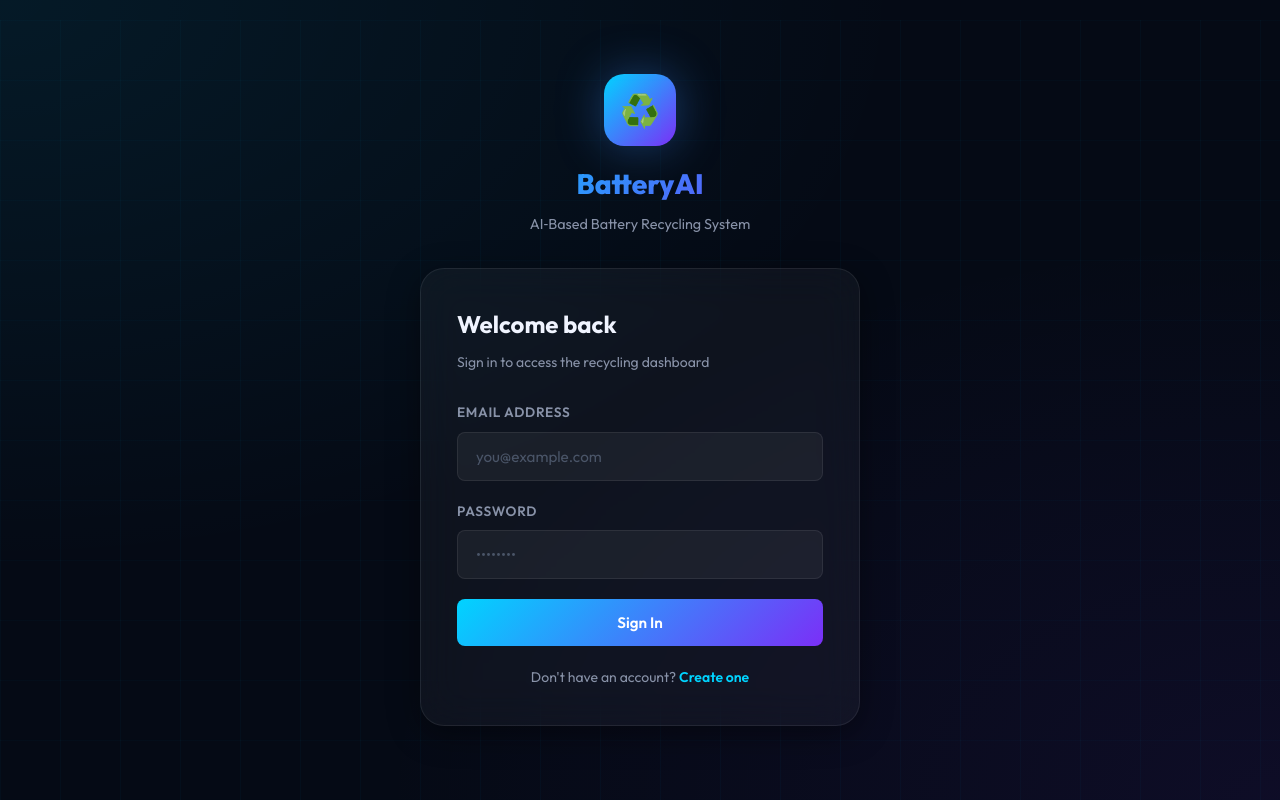
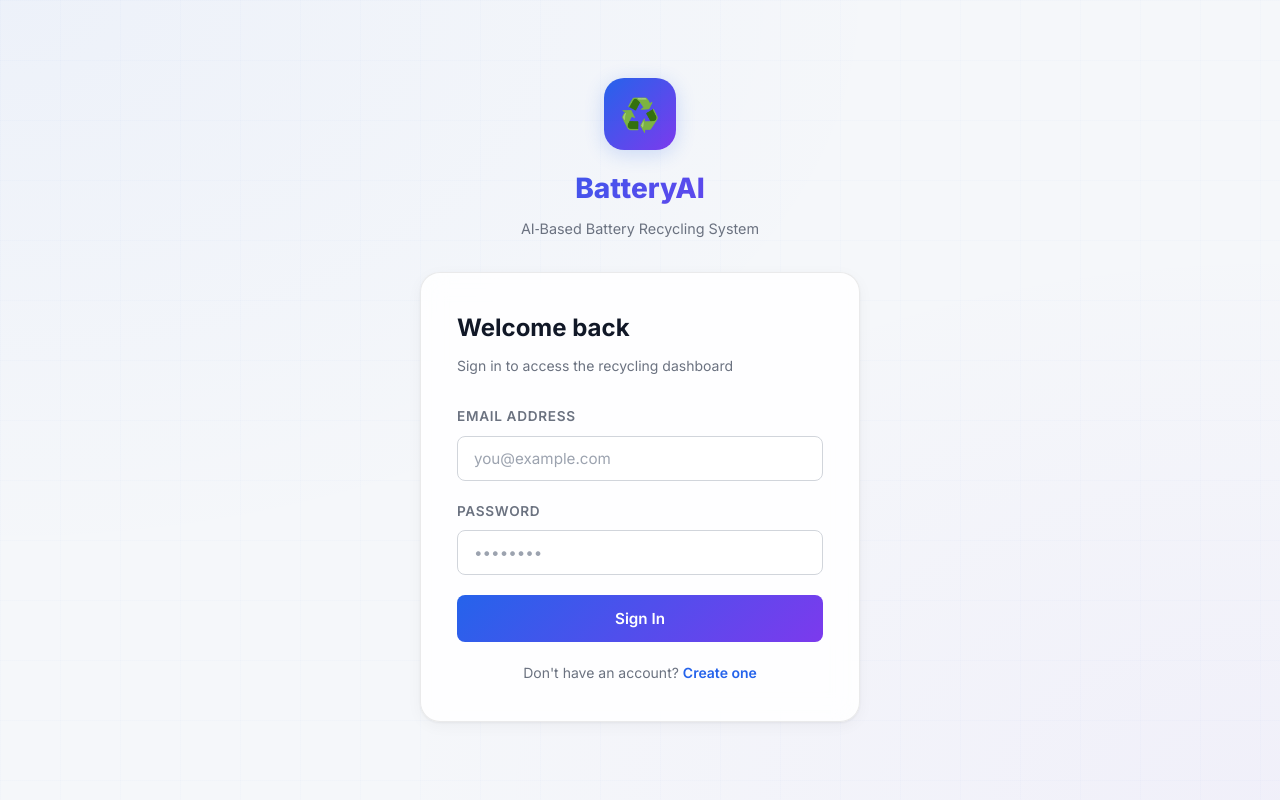
Before and after one commit to srivardhan-kondu/AI-Battery-, a Flask app: page / in a window 1280 px wide. Run offline with Flask 3, Linux system fonts and the light colour scheme.

Commit message:
feat: light professional theme, improved OCR with rotation support, comprehensive README setup guide
- Switched UI from dark glassmorphism to clean professional light theme
- Improved OCR extractor to handle rotated/vertical text on cylindrical batteries
- Updated README with complete step-by-step installation guide
- Added all Python and system requirements with troubleshooting tips
- Added port conflict resolution instructions for macOS

```diff
--- a/frontend/static/css/style.css
+++ b/frontend/static/css/style.css
@@ -1,46 +1,46 @@
 /* ═══════════════════════════════════════════════════════════════════════════
-   Battery Recycling System — Premium Dark Glassmorphism UI
+   Battery Recycling System — Professional Light UI
    ═══════════════════════════════════════════════════════════════════════════ */
 
-@import url('https://fonts.googleapis.com/css2?family=Outfit:wght@300;400;500;600;700;800&family=JetBrains+Mono:wght@400;600&display=swap');
+@import url('https://fonts.googleapis.com/css2?family=Inter:wght@300;400;500;600;700;800&family=JetBrains+Mono:wght@400;600&display=swap');
 
 /* ── CSS Variables ────────────────────────────────────────────────────────── */
 :root {
-  --bg-primary: #050a15;
-  --bg-secondary: #0a1228;
-  --bg-card: rgba(255, 255, 255, 0.04);
-  --bg-card-hover: rgba(255, 255, 255, 0.07);
-  --border: rgba(255, 255, 255, 0.08);
-  --border-glow: rgba(0, 212, 255, 0.3);
+  --bg-primary: #f5f7fa;
+  --bg-secondary: #ffffff;
+  --bg-card: rgba(255, 255, 255, 0.85);
+  --bg-card-hover: rgba(255, 255, 255, 1);
+  --border: rgba(0, 0, 0, 0.08);
+  --border-glow: rgba(37, 99, 235, 0.25);
 
-  --accent-cyan: #00d4ff;
-  --accent-purple: #7b2ff7;
-  --accent-green: #00ff88;
-  --accent-red: #ff4d6d;
-  --accent-gold: #ffd93d;
-  --accent-orange: #ff8c42;
+  --accent-cyan: #2563eb;
+  --accent-purple: #7c3aed;
+  --accent-green: #16a34a;
+  --accent-red: #dc2626;
+  --accent-gold: #d97706;
+  --accent-orange: #ea580c;
 
-  --gradient-main: linear-gradient(135deg, #00d4ff 0%, #7b2ff7 100%);
-  --gradient-bg: radial-gradient(ellipse at top left, rgba(0, 212, 255, 0.08) 0%, transparent 50%),
-                 radial-gradient(ellipse at bottom right, rgba(123, 47, 247, 0.08) 0%, transparent 50%);
+  --gradient-main: linear-gradient(135deg, #2563eb 0%, #7c3aed 100%);
+  --gradient-bg: radial-gradient(ellipse at top left, rgba(37, 99, 235, 0.04) 0%, transparent 50%),
+                 radial-gradient(ellipse at bottom right, rgba(124, 58, 237, 0.04) 0%, transparent 50%);
 
-  --text-primary: #f0f4ff;
-  --text-secondary: #8892a8;
-  --text-muted: #4a5568;
+  --text-primary: #111827;
+  --text-secondary: #6b7280;
+  --text-muted: #9ca3af;
 
-  --font: 'Outfit', sans-serif;
+  --font: 'Inter', sans-serif;
   --font-mono: 'JetBrains Mono', monospace;
 
   --radius-sm: 8px;
-  --radius-md: 16px;
-  --radius-lg: 24px;
-  --radius-xl: 32px;
+  --radius-md: 14px;
+  --radius-lg: 20px;
+  --radius-xl: 28px;
 
-  --shadow-glow: 0 0 40px rgba(0, 212, 255, 0.1);
-  --shadow-card: 0 8px 32px rgba(0, 0, 0, 0.4);
-  --shadow-purple: 0 0 40px rgba(123, 47, 247, 0.15);
+  --shadow-glow: 0 0 30px rgba(37, 99, 235, 0.06);
+  --shadow-card: 0 1px 3px rgba(0, 0, 0, 0.06), 0 4px 16px rgba(0, 0, 0, 0.04);
+  --shadow-purple: 0 0 30px rgba(124, 58, 237, 0.08);
 
-  --transition: 0.3s cubic-bezier(0.4, 0, 0.2, 1);
+  --transition: 0.2s cubic-bezier(0.4, 0, 0.2, 1);
 }
 
 /* ── Reset & Base ─────────────────────────────────────────────────────────── */
@@ -57,25 +57,20 @@ body {
   min-height: 100vh;
   line-height: 1.6;
   overflow-x: hidden;
+  -webkit-font-smoothing: antialiased;
 }
 
-/* ── Animated Background Grid ────────────────────────────────────────────── */
+/* ── Subtle Background Pattern ───────────────────────────────────────────── */
 body::before {
   content: '';
   position: fixed;
   inset: 0;
   background-image:
-    linear-gradient(rgba(0, 212, 255, 0.03) 1px, transparent 1px),
-    linear-gradient(90deg, rgba(0, 212, 255, 0.03) 1px, transparent 1px);
+    linear-gradient(rgba(37, 99, 235, 0.015) 1px, transparent 1px),
+    linear-gradient(90deg, rgba(37, 99, 235, 0.015) 1px, transparent 1px);
   background-size: 60px 60px;
-  animation: gridMove 20s linear infinite;
   pointer-events: none;
   z-index: 0;
-}
-
-@keyframes gridMove {
-  0% { transform: translateY(0); }
-  100% { transform: translateY(60px); }
 }
 
 /* ── Layout ───────────────────────────────────────────────────────────────── */
@@ -156,14 +151,14 @@ body::before {
 .navbar-nav a:hover,
 .navbar-nav a.active {
   color: var(--accent-cyan);
-  background: rgba(0, 212, 255, 0.08);
+  background: rgba(37, 99, 235, 0.06);
 }
 
-/* ── Glass Card ───────────────────────────────────────────────────────────── */
+/* ── Card ─────────────────────────────────────────────────────────────────── */
 .glass-card {
   background: var(--bg-card);
-  backdrop-filter: blur(20px);
-  -webkit-backdrop-filter: blur(20px);
+  backdrop-filter: blur(12px);
+  -webkit-backdrop-filter: blur(12px);
   border: 1px solid var(--border);
   border-radius: var(--radius-lg);
   box-shadow: var(--shadow-card);
@@ -205,13 +200,7 @@ body::before {
   justify-content: center;
   font-size: 32px;
   margin-bottom: 16px;
-  box-shadow: 0 0 40px rgba(0, 212, 255, 0.3);
-  animation: pulse-glow 3s ease-in-out infinite;
-}
-
-@keyframes pulse-glow {
-  0%, 100% { box-shadow: 0 0 40px rgba(0, 212, 255, 0.3); }
-  50% { box-shadow: 0 0 60px rgba(123, 47, 247, 0.5); }
+  box-shadow: 0 4px 20px rgba(37, 99, 235, 0.2);
 }
 
 .auth-logo h1 {
@@ -262,9 +251,9 @@ body::before {
 
 .form-control {
   width: 100%;
-  padding: 14px 18px;
-  background: rgba(255, 255, 255, 0.05);
-  border: 1px solid var(--border);
+  padding: 12px 16px;
+  background: #ffffff;
+  border: 1px solid #d1d5db;
   border-radius: var(--radius-sm);
   color: var(--text-primary);
   font-family: var(--font);
@@ -314,13 +303,13 @@ body::before {
   content: '';
   position: absolute;
   inset: 0;
-  background: linear-gradient(135deg, #7b2ff7 0%, #00d4ff 100%);
+  background: linear-gradient(135deg, #7c3aed 0%, #2563eb 100%);
   opacity: 0;
   transition: var(--transition);
 }
 
 .btn-primary:hover::before { opacity: 1; }
-.btn-primary:hover { transform: translateY(-1px); box-shadow: 0 8px 25px rgba(0, 212, 255, 0.3); }
+.btn-primary:hover { transform: translateY(-1px); box-shadow: 0 6px 20px rgba(37, 99, 235, 0.25); }
 .btn-primary:active { transform: translateY(0); }
 
 .btn-primary span { position: relative; z-index: 1; }
@@ -783,8 +772,8 @@ body::before {
 /* ── Scrollbar ────────────────────────────────────────────────────────────── */
 ::-webkit-scrollbar { width: 6px; }
 ::-webkit-scrollbar-track { background: var(--bg-primary); }
-::-webkit-scrollbar-thumb { background: rgba(255,255,255,0.1); border-radius: 3px; }
-::-webkit-scrollbar-thumb:hover { background: rgba(0, 212, 255, 0.3); }
+::-webkit-scrollbar-thumb { background: #d1d5db; border-radius: 3px; }
+::-webkit-scrollbar-thumb:hover { background: #9ca3af; }
 
 /* ── Responsive ───────────────────────────────────────────────────────────── */
 @media (max-width: 768px) {
```
Also changed, not shown: other parts of frontend/static/css/style.css (+45 -45 lines), ml/ocr_extractor.py (+19 -11 lines), README.md.
